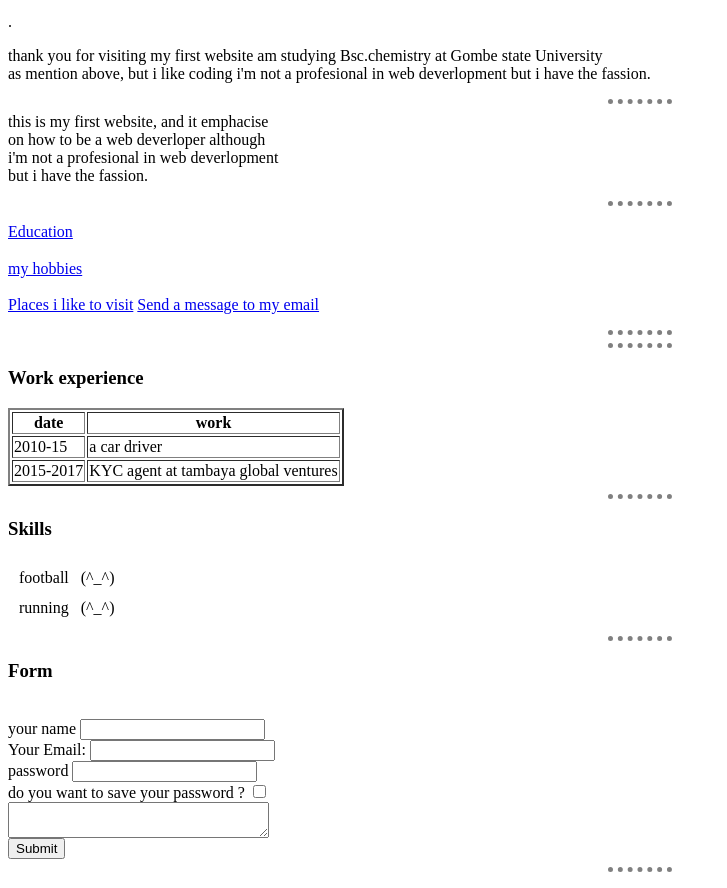
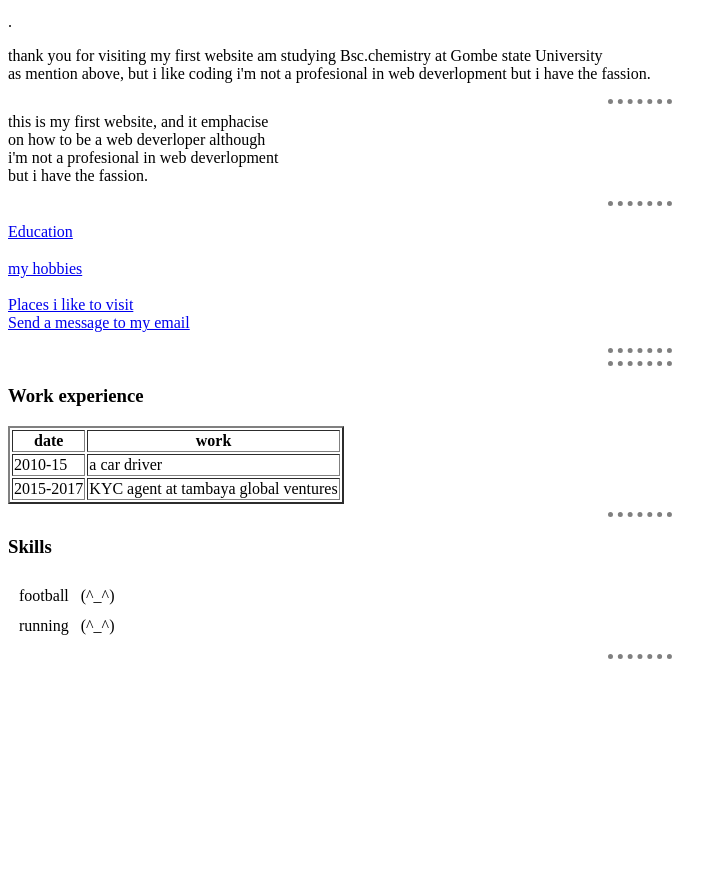
Before and after one commit to Ibrahimkumo/Ibrahimkumo.github.io, a plain HTML site: page index.html in a window 1280 px wide. Shown: the part 153-1041 px from the top of the page, without its empty margins (0-727 px from the left). After the commit the page ends 820 px from the top, so only its background shows below. Drawn offline with Linux system fonts and the light colour scheme.

Commit message:
Update index.html

```diff
--- a/index.html
+++ b/index.html
@@ -46,7 +46,7 @@
 <a href="Myhobbies.html">my hobbies</a><h3></h3>
 <p>
 <a href="placesilike.html">Places i like to visit</a>
-    <a href="contactme.html">Send a message to my email</a>
+    <br> <a href="contactme.html">Send a message to my email</a>
     <hr>
 
 <hr>
@@ -85,17 +85,5 @@
 </table>
 </body>
 <hr>
-<h3>Form</h3>
-<form class="" action="mailto:hitkumo2015@gmail.com" method="post"><br>
-<label>your name</label>
-<input type="text" name="yourName" value=""><br>
-    <label>Your Email:</label>
-    <input type="text" name="yourEmail" value=""><br>
-    <label>password</label>
-    <input type="password" name="password" value=""><br>
-   do you want to save your password ?
-    <input type="checkbox"><br>
-       <textarea name="yourMessage" row="10" cols="30"></textarea><br>
-    <input type="submit"><hr>
-</form>
+
 </html>
```
